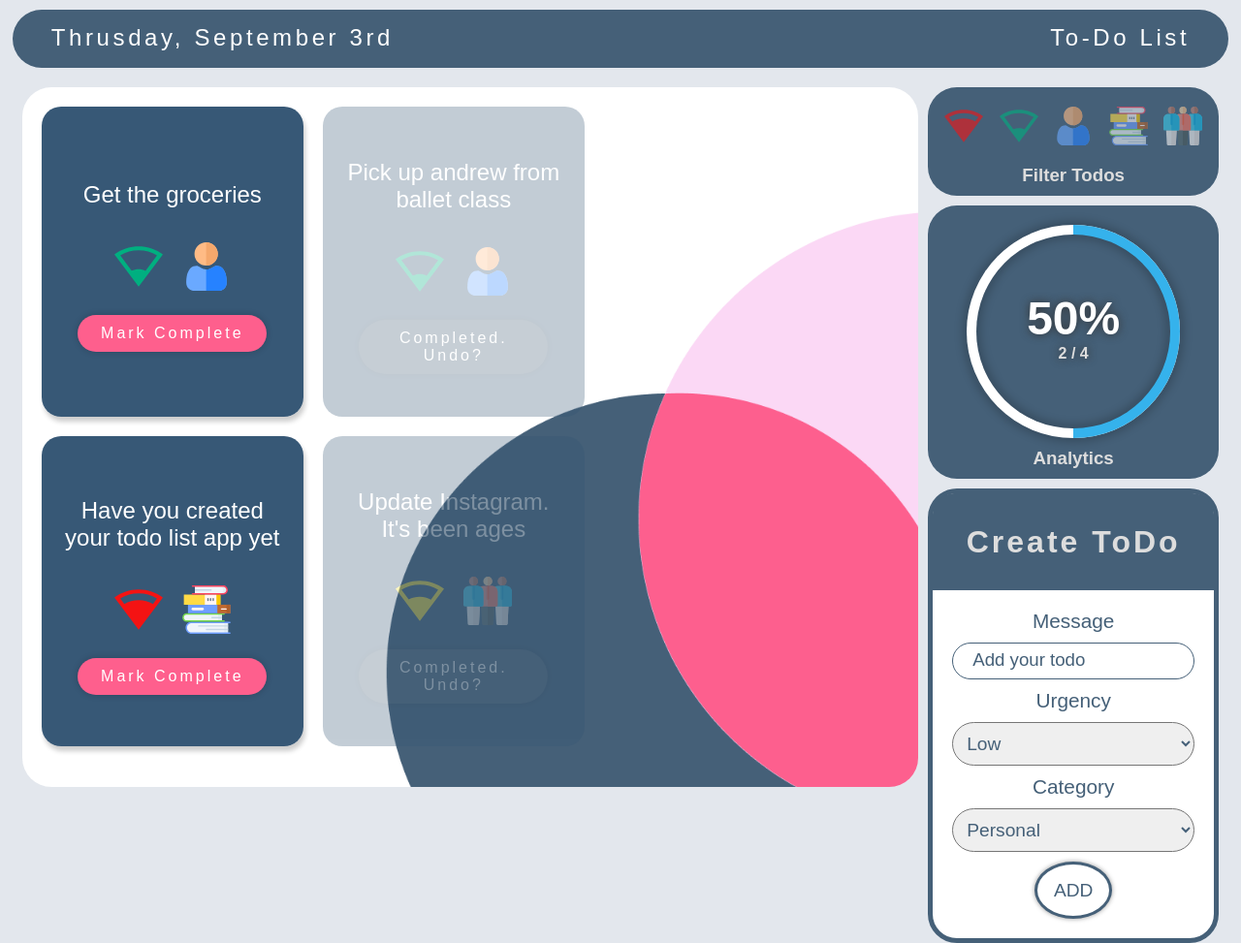
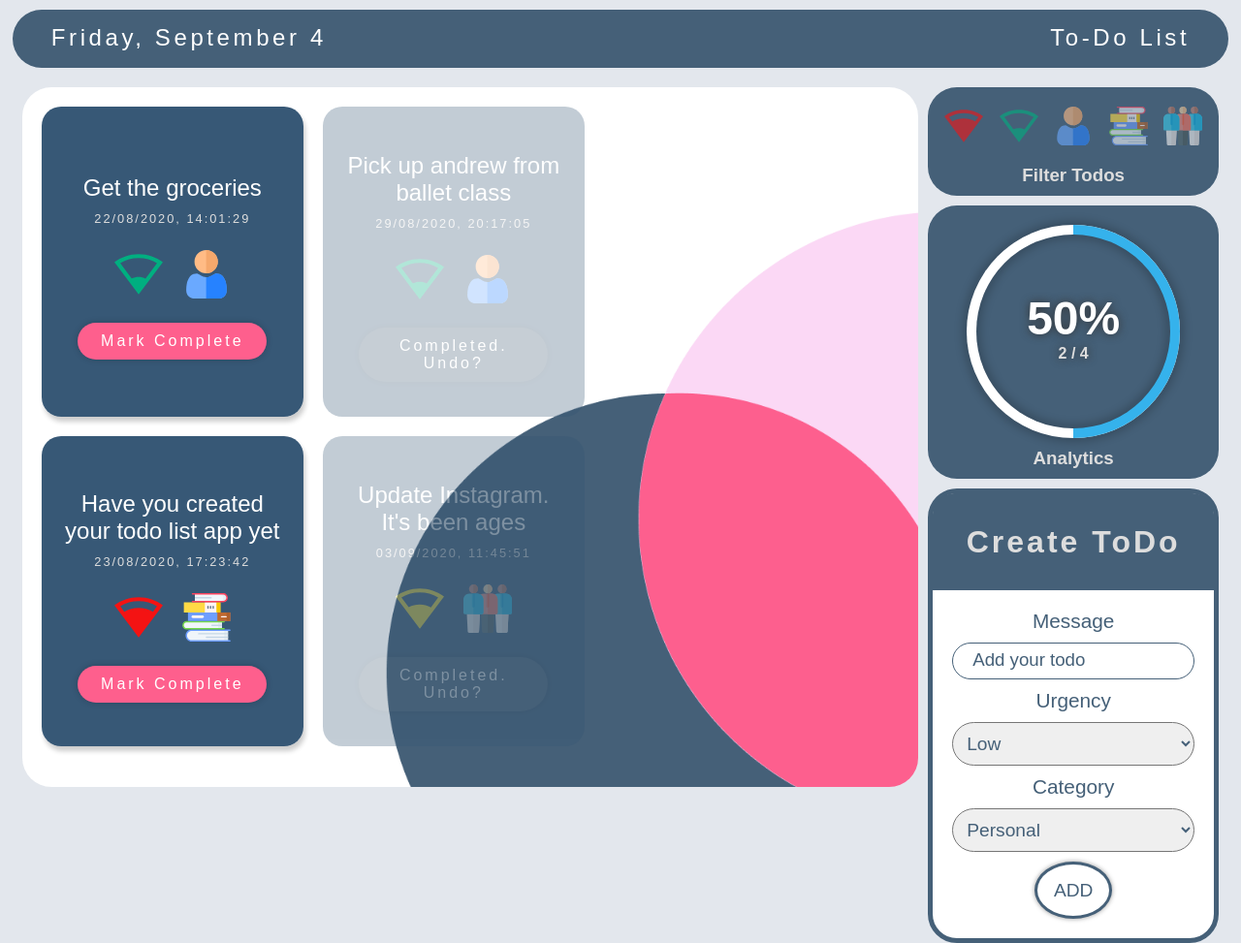
Before and after one commit to durveshb/myToDoApp, a plain HTML site: page todoList.html in a window 1280 px wide. Shown: the whole page at 97% size. Drawn offline with Linux system fonts and the light colour scheme.

Commit message:
add calender features

```diff
--- a/data/todos.json
+++ b/data/todos.json
@@ -5,7 +5,8 @@
         "category" : 1,
         "completed" : false,
         "urgency" : 1,
-        "pin" : false
+        "pin" : false,
+        "timestamp" : "22/08/2020, 14:01:29"
     },
     "2" : {
         "id": 2,
@@ -13,7 +14,8 @@
         "category" : 2,
         "completed" : false,
         "urgency" : 3,
-        "pin" : false
+        "pin" : false,
+        "timestamp" : "23/08/2020, 17:23:42"
     },
     "3" : {
         "id": 3,
@@ -21,7 +23,8 @@
         "category" : 1,
         "completed" : true,
         "urgency" : 1,
-        "pin" : false
+        "pin" : false,
+        "timestamp" : "29/08/2020, 20:17:05"
     },
     "4" : {
         "id": 4,
@@ -29,6 +32,7 @@
         "category" : 3,
         "completed" : true,
         "urgency" : 2,
-        "pin" : true
+        "pin" : true,
+        "timestamp" : "03/09/2020, 11:45:51"
     }
 }
--- /dev/null
+++ b/dates.js
@@ -0,0 +1,29 @@
+const months = [
+  "January",
+  "February",
+  "March",
+  "April",
+  "May",
+  "June",
+  "July",
+  "August",
+  "September",
+  "October",
+  "November",
+  "December",
+];
+
+const days = [
+  "Sunday",
+  "Monday",
+  "Tueday",
+  "Wedday",
+  "Thuday",
+  "Friday",
+  "Satday",
+];
+
+export {
+    months,
+    days
+}
--- a/todoList.css
+++ b/todoList.css
@@ -88,6 +88,12 @@ body {
 .todoBody {
     padding: 10px;
     text-align: center;
+}
+
+.timestamp {
+    color: #ddd;
+    font-size: 0.8rem;
+    letter-spacing: 2px;
 }
 
 .features {
--- a/todoList.html
+++ b/todoList.html
@@ -10,7 +10,7 @@
   <body>
     <div class="container">
       <div class="header">
-        <div class="calender">Thrusday, September 3rd</div>
+        <div class="calender"></div>
         <div class="logo">To-Do List</div>
       </div>
       <div class="main">
--- a/todoList.js
+++ b/todoList.js
@@ -1,4 +1,5 @@
 import filterModule from "./filterModule.js";
+import {months,days} from "./dates.js";
 
 async function loadData() {
   let data = await fetch("./data/todos.json");
@@ -24,6 +25,10 @@ function makeTodo(data) {
 
   let todoBody = document.createElement("div");
   todoBody.classList.add("todoBody");
+
+  let timestamp = document.createElement("div");
+  timestamp.classList.add("timestamp");
+  timestamp.innerHTML = data.timestamp;
 
   let features = document.createElement("div");
   features.classList.add("features");
@@ -51,7 +56,7 @@ function makeTodo(data) {
     markComplete.innerHTML = "Completed. Undo?";
   }
 
-  todo.append(todoBody, features, markComplete, deleteButton);
+  todo.append(todoBody, timestamp, features, markComplete, deleteButton);
   return todo;
 }
 
@@ -120,6 +125,7 @@ function TodoAppState(data) {
         body: todoBody.value,
         urgency: urgency.value,
         category: category.value,
+        timestamp: new Date().toLocaleString(),
       };
 
       this.todoData.push(newTodo);
@@ -216,3 +222,6 @@ loadData().then((data) => {
     .querySelector(".todoDisplay")
     .addEventListener("click", AppState.deleteHandler);
 });
+
+let d = new Date();
+document.querySelector(".calender").innerHTML = `${days[d.getDay()]}, ${months[d.getMonth()]} ${d.getDate()}`;
```
Also changed, not shown: 2 other files.
